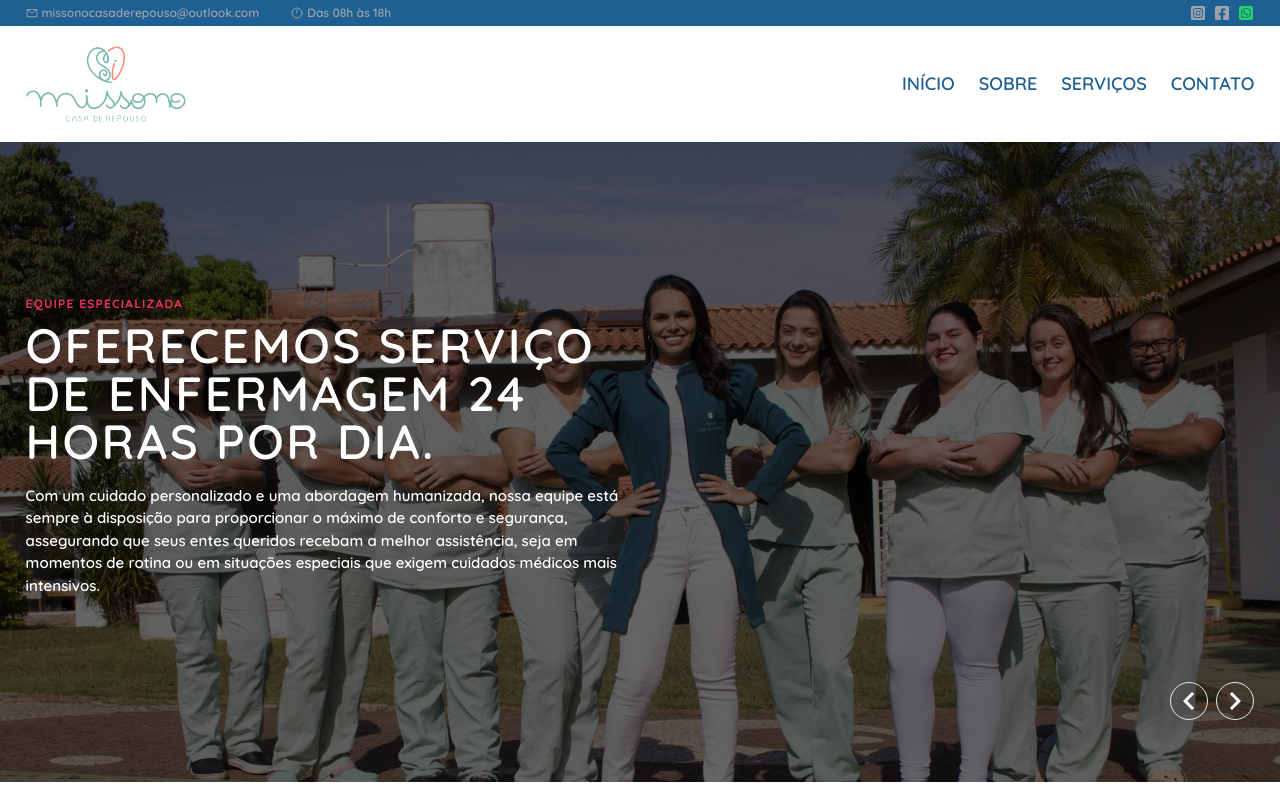
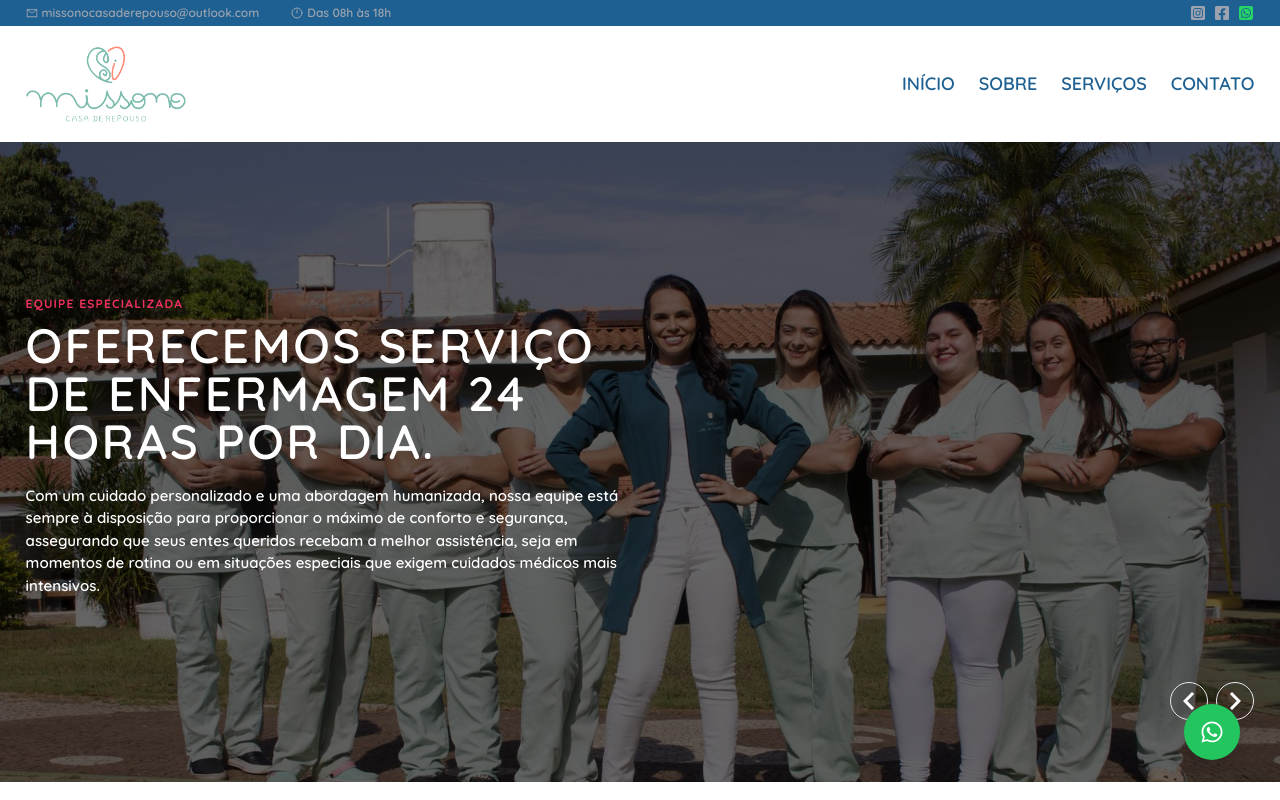
Before and after one commit to Dusousas/Asilo, a Next.js app: page / in a window 1280 px wide. Shown: the top 800 px of the page. Built offline with nearby package versions, Linux system fonts and the light colour scheme.

Commit message:
versão 2.0 f

```diff
--- a/components/Main.tsx
+++ b/components/Main.tsx
@@ -1,58 +1,70 @@
-import React from 'react';
-import Cardsmain from './subc/Cardsmain';
+import React, { useRef } from 'react';
+import { Swiper, SwiperSlide } from 'swiper/react';
+import 'swiper/css';
+import 'swiper/css/effect-fade';
+import 'swiper/css/navigation';
+import { EffectFade, Navigation } from 'swiper/modules';
+import { MdOutlineKeyboardArrowLeft, MdOutlineKeyboardArrowRight } from 'react-icons/md';
+import Slide1 from './subc/Slide1';
+import Slide2 from './subc/Slide2';
+import Slide3 from './subc/Slide3';
+
 
 export default function Main() {
-    return (
-        <>
-            <section className='py-20'>
-                <div className='maxW flex flex-col lg:flex-row gap-6 lg:items-center'>
+  // Referência para o Swiper
+  const swiperRef = useRef<any>(null);
 
-                    <article className='w-full lg:w-1/2'>
-                        <h1 className='font-bold text-3xl text-center lg:text-left'>
-                            Oferecemos serviço de enfermagem 24 horas por dia, 7 dias por semana para sua família
-                        </h1>
-                        <p className='mt-4 text-center lg:text-left'>
-                            Com um cuidado personalizado e uma abordagem humanizada, nossa equipe está sempre à disposição
-                            para proporcionar o máximo de conforto e segurança, assegurando que seus entes queridos recebam
-                            a melhor assistência, seja em momentos de rotina ou em situações especiais que exigem cuidados
-                            médicos mais intensivos.
-                        </p>
+  // Funções para navegação
+  const handlePrev = () => {
+    if (swiperRef.current) {
+      swiperRef.current.swiper.slidePrev(); // Navegar para o slide anterior
+    }
+  };
 
-                        <div className='flex justify-center mt-6 lg:justify-start'>
-                            <a className='text-RedP uppercase font-semibold border py-2 px-4 rounded-lg border-RedP' href="#services">
-                                Saiba mais
-                            </a>
-                        </div>
-                    </article>
+  const handleNext = () => {
+    if (swiperRef.current) {
+      swiperRef.current.swiper.slideNext(); // Navegar para o próximo slide
+    }
+  };
 
-                    <article className='flex mt-10 justify-center items-center flex-col gap-6 lg:w-1/2 lg:flex-row relative'>
-                        <img className='absolute hidden top-[30px] left-[400px] lg:block'
-                            src="/unnamed-file.png"
-                            alt="Imagem decorativa"
-                            width={50}
-                            height={20}
-                           />
+  return (
+    <section className="">
+      <div>
+        <Swiper
+          ref={swiperRef} // Referência adicionada ao Swiper
+          effect="fade"
+          spaceBetween={0}
+          slidesPerView={1}
+          loop={true}
+          modules={[EffectFade, Navigation]}
+        >
+          <SwiperSlide>
+            <Slide1 />
+          </SwiperSlide>
+          <SwiperSlide>
+          <Slide2 />
+          </SwiperSlide>
+          <SwiperSlide>
+            <Slide3 />
+          </SwiperSlide>
+        </Swiper>
 
-                        <img className='rounded-t-full rounded-l-full max-w-[60%] lg:max-w-[40%] lg:mb-28'
-                            src="/s1.webp"
-                            alt="Imagem de enfermagem"
-                            width={400}
-                            height={400}
-                           />
-
-                        <img className='rounded-b-full rounded-r-full max-w-[60%] lg:max-w-[40%] lg:mt-28'
-                            src="/sh1.webp"
-                            alt="Imagem de cuidados médicos"
-                            width={400}
-                            height={400}
-                           />
-                    </article>
-                </div>
-
-                <div className='mt-20'>
-                    <Cardsmain />
-                </div>
-            </section>
-        </>
-    );
+        {/* Setas de navegação conectadas ao Swiper */}
+        <article className="flex items-center justify-end gap-2 relative bottom-[100px] z-10 maxW">
+          <div
+            className="custom-prev border rounded-full hover:bg-white hover:border-none cursor-pointer"
+            onClick={handlePrev} // Ao clicar, navega para o slide anterior
+          >
+            <MdOutlineKeyboardArrowLeft className="text-4xl text-white hover:text-black" />
+          </div>
+          <div
+            className="custom-next border rounded-full hover:bg-white hover:border-none cursor-pointer"
+            onClick={handleNext} // Ao clicar, navega para o próximo slide
+          >
+            <MdOutlineKeyboardArrowRight className="text-4xl text-white hover:text-black" />
+          </div>
+        </article>
+      </div>
+    </section>
+  );
 }
--- a/components/Main2.tsx
+++ /dev/null
@@ -1,70 +0,0 @@
-import React, { useRef } from 'react';
-import { Swiper, SwiperSlide } from 'swiper/react';
-import 'swiper/css';
-import 'swiper/css/effect-fade';
-import 'swiper/css/navigation';
-import { EffectFade, Navigation } from 'swiper/modules';
-import { MdOutlineKeyboardArrowLeft, MdOutlineKeyboardArrowRight } from 'react-icons/md';
-import Slide1 from './subc/Slide1';
-import Slide2 from './subc/Slide2';
-import Slide3 from './subc/Slide3';
-
-
-export default function Main() {
-  // Referência para o Swiper
-  const swiperRef = useRef<any>(null);
-
-  // Funções para navegação
-  const handlePrev = () => {
-    if (swiperRef.current) {
-      swiperRef.current.swiper.slidePrev(); // Navegar para o slide anterior
-    }
-  };
-
-  const handleNext = () => {
-    if (swiperRef.current) {
-      swiperRef.current.swiper.slideNext(); // Navegar para o próximo slide
-    }
-  };
-
-  return (
-    <section className="">
-      <div>
-        <Swiper
-          ref={swiperRef} // Referência adicionada ao Swiper
-          effect="fade"
-          spaceBetween={0}
-          slidesPerView={1}
-          loop={true}
-          modules={[EffectFade, Navigation]}
-        >
-          <SwiperSlide>
-            <Slide1 />
-          </SwiperSlide>
-          <SwiperSlide>
-          <Slide2 />
-          </SwiperSlide>
-          <SwiperSlide>
-            <Slide3 />
-          </SwiperSlide>
-        </Swiper>
-
-        {/* Setas de navegação conectadas ao Swiper */}
-        <article className="flex items-center justify-end gap-2 relative bottom-[100px] z-10 maxW">
-          <div
-            className="custom-prev border rounded-full hover:bg-white hover:border-none cursor-pointer"
-            onClick={handlePrev} // Ao clicar, navega para o slide anterior
-          >
-            <MdOutlineKeyboardArrowLeft className="text-4xl text-white hover:text-black" />
-          </div>
-          <div
-            className="custom-next border rounded-full hover:bg-white hover:border-none cursor-pointer"
-            onClick={handleNext} // Ao clicar, navega para o próximo slide
-          >
-            <MdOutlineKeyboardArrowRight className="text-4xl text-white hover:text-black" />
-          </div>
-        </article>
-      </div>
-    </section>
-  );
-}
--- /dev/null
+++ b/components/Whatsapp.tsx
@@ -0,0 +1,28 @@
+import React from 'react';
+import { FaWhatsapp } from 'react-icons/fa';
+
+export default function Whatsapp() {
+    // Function to handle WhatsApp click
+    const handleWhatsAppClick = () => {
+        const phoneNumber = '5500000000000';
+        const message = 'Olá, gostaria de mais informações!';
+
+        // Create WhatsApp URL
+        const whatsappUrl = `https://wa.me/5514998766306?text=Ol%C3%A1%2C+vim+atrav%C3%A9s+do+site+e+gostaria+de+saber+mais!`;
+
+        // Open WhatsApp in a new tab
+        window.open(whatsappUrl, '_blank');
+    };
+
+    return (
+        <>
+            <button
+                onClick={handleWhatsAppClick}
+                className="fixed bottom-10 right-10 bg-green-500 text-white p-4 rounded-full shadow-lg hover:bg-green-600 transition-all duration-300 z-50 flex items-center justify-center"
+                aria-label="Contact on WhatsApp"
+            >
+                <FaWhatsapp className="text-2xl" />
+            </button>
+        </>
+    );
+}
--- a/components/subc/Cardsmain.tsx
+++ /dev/null
@@ -1,44 +0,0 @@
-export default function CardsMain() {
-    const cards = [
-        {
-            imgSrc: "/Layer_4-14.png",
-            alt: "Cuidado 24 horas",
-            title: "Cuidado 24 horas",
-            description: "Garantimos assistência contínua com profissionais dedicados, proporcionando conforto e segurança para nossos residentes."
-        },
-        {
-            imgSrc: "/Layer_4-12.png",
-            alt: "Ambiente Acolhedor",
-            title: "Ambiente Acolhedor",
-            description: "Criamos um espaço seguro e confortável, onde cada residente se sente em casa, com atendimento personalizado."
-        },
-        {
-            imgSrc: "/Layer_4-13.png",
-            alt: "Acompanhamento Médico",
-            title: "Acompanhamento Médico",
-            description: "Monitoramento contínuo da saúde e bem-estar, garantindo qualidade de vida e atendimento rápido sempre que necessário."
-        }
-    ];
-
-    return (
-        <article className='flex flex-col gap-6 max-w-full items-center justify-center lg:flex-row'>
-            {cards.map((card, index) => (
-                <div
-                    key={index}
-                    className='border-RedP border py-10 px-2 w-full flex flex-col items-center rounded-2xl hover:bg-white lg:w-[25%] transition-all duration-300 hover:shadow-lg'
-                >
-                    <div>
-                        <img
-                            src={card.imgSrc}
-                            alt={card.alt}
-                            width={30}
-                            height={200}
-                        />
-                    </div>
-                    <h1 className='font-bold text-xl text-center mt-4'>{card.title}</h1>
-                    <p className='text-center px-6 mt-3'>{card.description}</p>
-                </div>
-            ))}
-        </article>
-    );
-}
--- a/components/subc/Slide3.tsx
+++ b/components/subc/Slide3.tsx
@@ -12,7 +12,6 @@ export default function Slide3() {
                         <p className="text-5xl uppercase font-Oswald font-semibold text-center tracking-wider mb-5 lg:text-left">Oferecemos serviço de enfermagem 24 horas por dia.</p>
                         <p className="text-[15px] mb-8 text-center lg:text-left font-semibold">Monitoramento contínuo da saúde e bem-estar, garantindo qualidade de vida e atendimento rápido sempre que necessário.</p>
                     </article>
-
                 </div>
             </section>
         </>
--- a/pages/index.tsx
+++ b/pages/index.tsx
@@ -1,22 +1,24 @@
 import About from "@/components/About";
 import Contact from "@/components/Contact";
 import Galery from "@/components/Galery";
-import Main2 from "@/components/Main2";
+import Main from "@/components/Main";
 import Mission from "@/components/Mission";
 import Services from "@/components/Services";
 import Testimonials from "@/components/Testimonials";
+import Whatsapp from "@/components/Whatsapp";
 
 
 export default function Home() {
   return (
     <>
-      <Main2 />
+      <Main />
       <About />
       <Services />
       <Mission />
       <Galery />
       <Testimonials />
       <Contact />
+      <Whatsapp />
     </>
   );
 }
```
Also changed, not shown: public/s1.webp (deleted), public/sh1.webp (deleted).
